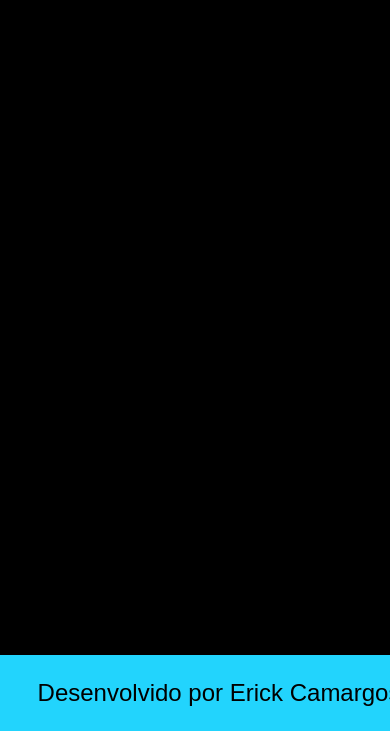
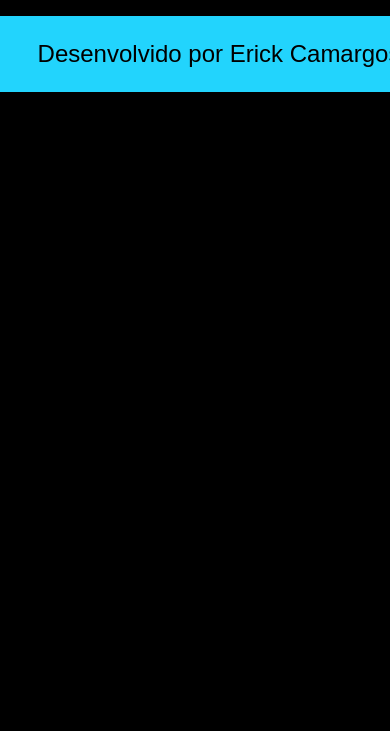
Before and after one commit to Erick-Camargos/portfolio-git, a plain HTML site: page index.html in a window 390 px wide. Shown: the part 957-1688 px from the top of the page. After the commit the page ends 1049 px from the top, so only its background shows below. Drawn offline with nearby package versions, Linux system fonts and the light colour scheme.

Commit message:
Responsividade mobile na horizontal

```diff
--- a/style.css
+++ b/style.css
@@ -93,6 +93,10 @@ body {
     font-size: 1.5rem;
     text-align: center;
     font-weight: 400;
+    position: bottom;
+    left: 0;
+    bottom: 0;
+    width: 100%;
 
 }
 
@@ -112,9 +116,5 @@ body {
     .apresentacao__conteudo{
         width: 100%;
     }
-    .autoria{
-        width: 100%;
-        position: absolute;
-        bottom: -100%;
-    }
+
 }
```
